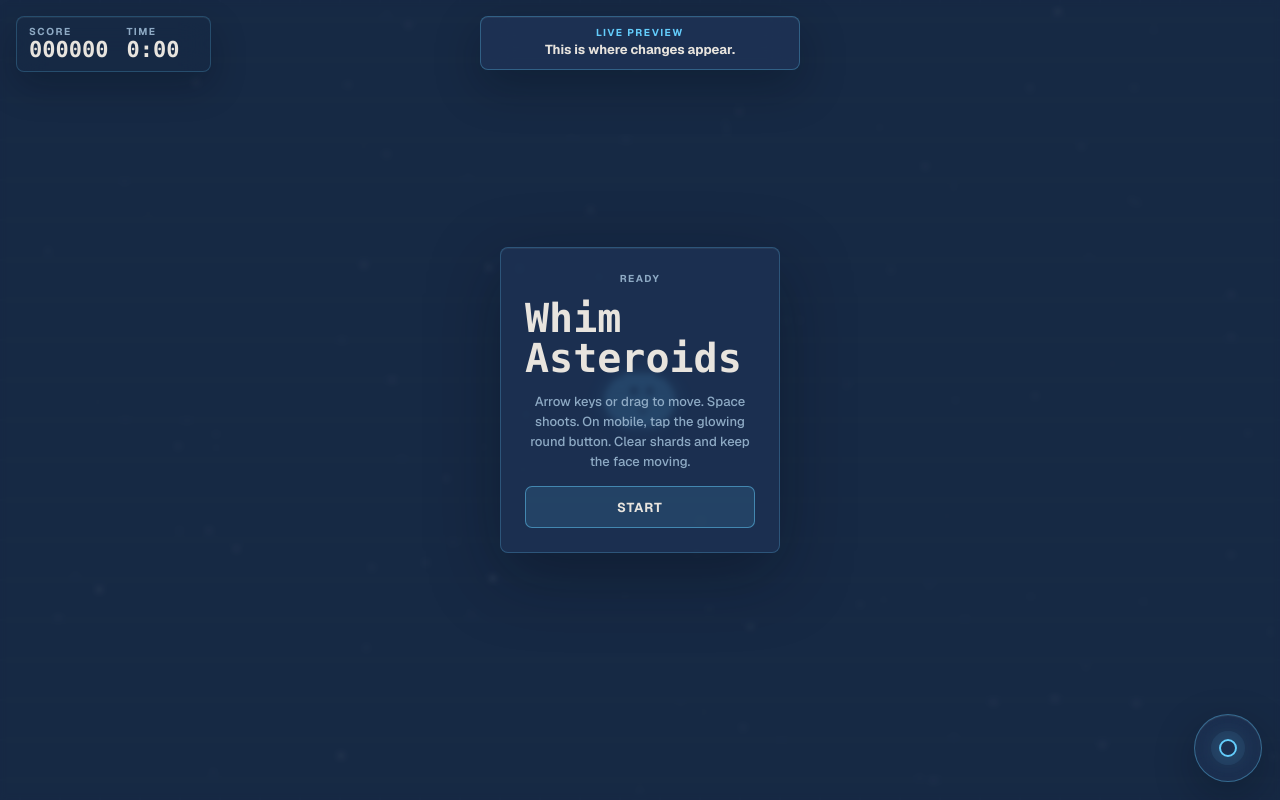
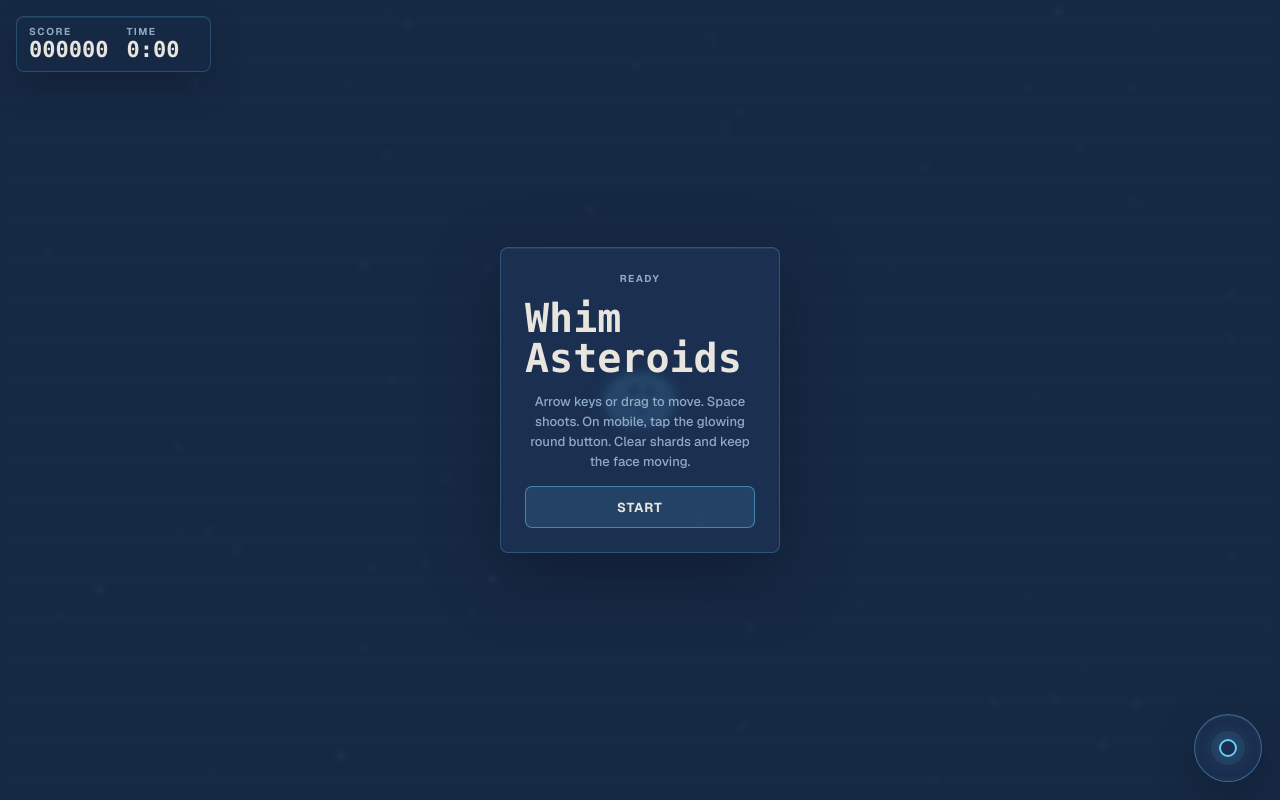
Before and after one commit to Whim-Studio/whim-playground, a website built with Vite: page index.html in a window 1280 px wide. Built offline with nearby package versions, Linux system fonts and the light colour scheme.

Commit message:
Remove in-game live preview hint

```diff
--- a/index.html
+++ b/index.html
@@ -40,16 +40,6 @@
         >
           <span aria-hidden="true"></span>
         </button>
-        <div
-          id="previewHint"
-          class="preview-hint"
-          role="status"
-          aria-live="polite"
-          hidden
-        >
-          <span>Live preview</span>
-          <strong>This is where changes appear.</strong>
-        </div>
         <div id="gameOverlay" class="game-overlay" hidden>
           <div class="game-overlay__panel">
             <span id="overlayEyebrow" class="game-overlay__eyebrow">Ready</span>
--- a/src/main.js
+++ b/src/main.js
@@ -24,7 +24,6 @@ const overlayTitleEl = document.querySelector("#overlayTitle");
 const overlayCopyEl = document.querySelector("#overlayCopy");
 const restartButton = document.querySelector("#restartButton");
 const shootButton = document.querySelector("#shootButton");
-const previewHintEl = document.querySelector("#previewHint");
 
 // Palette mirrors Whim's landing/onboarding blue surface, with terracotta used
 // only as an end-state accent. Canvas art and CSS chrome should stay aligned.
@@ -108,7 +107,6 @@ let width = 1;
 let height = 1;
 let dpr = 1;
 let state = GAME_STATE.INTRO;
-let hasShownPreviewHint = false;
 let elapsed = 0;
 let score = 0;
 let clearScore = 0;
@@ -129,8 +127,6 @@ let bullets = [];
 let trails = [];
 let burstParticles = [];
 let starField = [];
-let previewHintTimer = null;
-let previewHintHideTimer = null;
 
 function clamp(value, min, max) {
   return Math.min(max, Math.max(min, value));
@@ -185,36 +181,6 @@ function showIntroOverlay() {
   restartButton.textContent = "Start";
   overlayEl.hidden = false;
   updateHud();
-}
-
-function isPreviewActive() {
-  const rect = gameShell.getBoundingClientRect();
-  return (
-    document.visibilityState !== "hidden" &&
-    rect.width > 0 &&
-    rect.height > 0
-  );
-}
-
-function hidePreviewHint() {
-  previewHintEl.classList.add("is-hiding");
-  previewHintHideTimer = window.setTimeout(() => {
-    previewHintEl.hidden = true;
-    previewHintEl.classList.remove("is-hiding");
-  }, 220);
-}
-
-function showPreviewHintWhenActive() {
-  // Only the Whim-preview guidance waits for preview activation. The gameplay
-  // tutorial still appears immediately when the workspace loads.
-  if (hasShownPreviewHint || !isPreviewActive()) return;
-
-  hasShownPreviewHint = true;
-  window.clearTimeout(previewHintTimer);
-  window.clearTimeout(previewHintHideTimer);
-  previewHintEl.classList.remove("is-hiding");
-  previewHintEl.hidden = false;
-  previewHintTimer = window.setTimeout(hidePreviewHint, 5200);
 }
 
 function showGameOverOverlay() {
@@ -954,32 +920,17 @@ window.addEventListener("blur", () => {
   clearPointerTarget();
 });
 window.addEventListener("resize", resizeCanvas);
-window.addEventListener("focus", showPreviewHintWhenActive);
-document.addEventListener("visibilitychange", showPreviewHintWhenActive);
 if ("ResizeObserver" in window) {
   // The game row can change height independently from the viewport on mobile
   // when browser UI appears/disappears, so observe the actual playfield.
   new ResizeObserver(resizeCanvas).observe(gameShell);
 }
-if ("IntersectionObserver" in window) {
-  const previewObserver = new IntersectionObserver((entries) => {
-    if (entries.some((entry) => entry.isIntersecting)) {
-      showPreviewHintWhenActive();
-    }
-    if (hasShownPreviewHint) {
-      previewObserver.disconnect();
-    }
-  });
-  previewObserver.observe(gameShell);
-}
 
 resizeCanvas();
 showIntroOverlay();
-showPreviewHintWhenActive();
 updateHud();
 requestAnimationFrame((now) => {
   resizeCanvas();
-  showPreviewHintWhenActive();
   lastTime = now;
   requestAnimationFrame(loop);
 });
--- a/src/styles.css
+++ b/src/styles.css
@@ -256,56 +256,6 @@ button {
   outline-offset: 3px;
 }
 
-.preview-hint {
-  position: absolute;
-  top: 16px;
-  left: 50%;
-  z-index: 4;
-  display: grid;
-  gap: 4px;
-  width: min(320px, calc(100% - 32px));
-  padding: 11px 14px;
-  border: 1px solid rgba(100, 205, 252, 0.3);
-  border-radius: 8px;
-  background: rgba(30, 51, 85, 0.86);
-  box-shadow:
-    0 16px 46px rgba(3, 9, 18, 0.28),
-    inset 0 1px 0 rgba(232, 228, 222, 0.06);
-  color: var(--foreground);
-  pointer-events: none;
-  text-align: center;
-  transform: translateX(-50%);
-  transition:
-    opacity 200ms ease,
-    transform 200ms ease;
-  backdrop-filter: blur(16px);
-}
-
-.preview-hint[hidden] {
-  display: none;
-}
-
-.preview-hint.is-hiding {
-  opacity: 0;
-  transform: translateX(-50%) translateY(-6px);
-}
-
-.preview-hint span {
-  color: var(--blue);
-  font-size: 10px;
-  font-weight: 700;
-  letter-spacing: 0.15em;
-  line-height: 1;
-  text-transform: uppercase;
-}
-
-.preview-hint strong {
-  color: var(--foreground);
-  font-size: 13px;
-  font-weight: 700;
-  line-height: 1.25;
-}
-
 @media (hover: none), (pointer: coarse), (max-width: 760px), (max-height: 520px) {
   .shoot-button {
     display: grid;
@@ -377,12 +327,6 @@ button {
     min-height: 36px;
   }
 
-  .preview-hint {
-    top: 8px;
-    width: min(280px, calc(100% - 24px));
-    padding: 9px 12px;
-  }
-
   .shoot-button {
     width: 58px;
     height: 58px;
```
Also changed, not shown: CLAUDE.md (+1 -3 lines), README.md.
